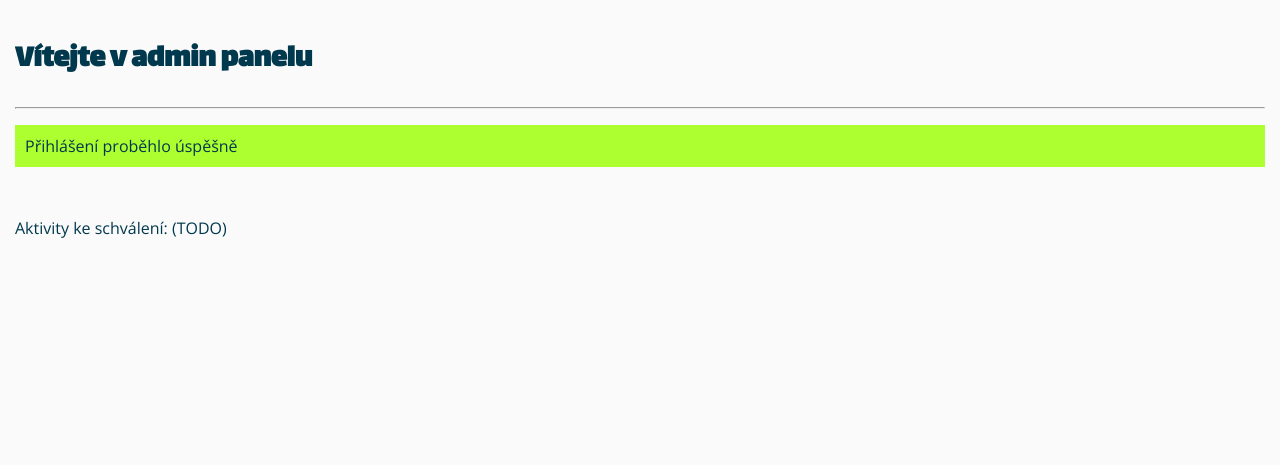
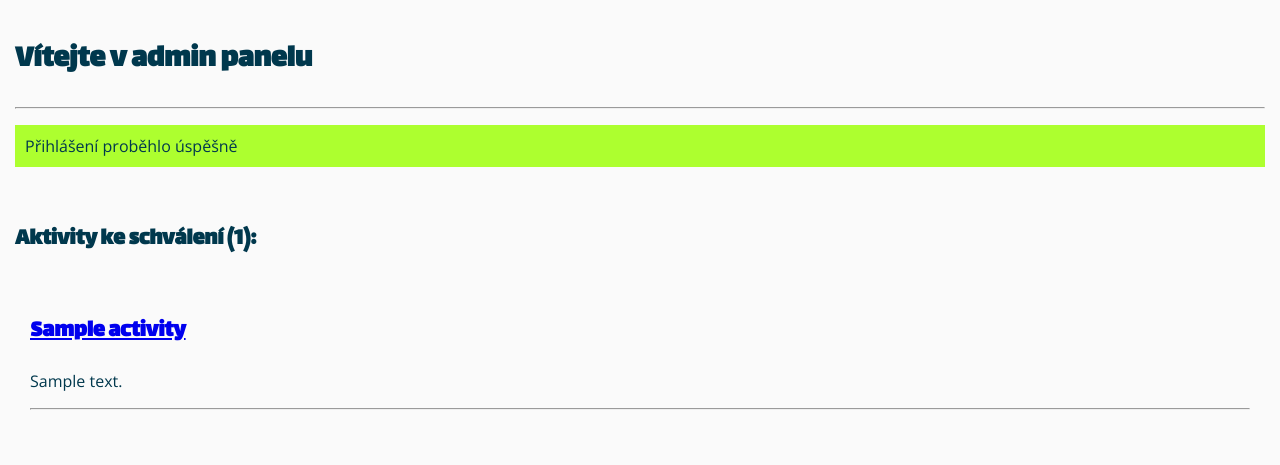
Before and after one commit to Pero-coder/TdA24-GRF-Banana-in-Microwave, a Flask app: template templates/admin-zone_page.html in a window 1280 px wide. Shown: the part 125-590 px from the top of the page. Run offline with Flask 3, Linux system fonts and the light colour scheme; the template is opened without the code that fills it: most values are stand-ins (such as "Sample title", 1, 10 or a date in 2020); parts of the project's set-up code (start-up, migrations or seed data) failed here and were passed over.

Commit message:
Activities to be approved will list at admin page

```diff
--- a/app.py
+++ b/app.py
@@ -129,7 +129,9 @@ def admin_page():
     if not bool(session.get("logged_in")):
         return redirect("/login")
 
-    return render_template("admin-zone_page.html")
+    all_activities_to_approve = list(activities_to_approve_db.find())
+
+    return render_template("admin-zone_page.html", activities_count=str(len(all_activities_to_approve)), activities=all_activities_to_approve)
 
 
 @app.route('/tvorba-aktivity', methods=["GET"])
--- a/templates/admin-zone_page.html
+++ b/templates/admin-zone_page.html
@@ -23,7 +23,19 @@
         <p style="background-color: greenyellow; padding: 10px;">Přihlášení proběhlo úspěšně</p>
 
         <br>
-        <p>Aktivity ke schválení: (TODO)</p>
+
+        <h2>Aktivity ke schválení ({{activities_count}}):</h2>
+        <div style="padding: 15px;">
+            {% for activity in activities %}
+                <a href="."}>
+                    <h2>{{activity.activityName}}</h2>
+                </a>
+                <p>{{activity.description}}</p>
+                <hr>
+                <br>
+            {% endfor %}
+
+        </div>
     </div>
 
 </body>
```
